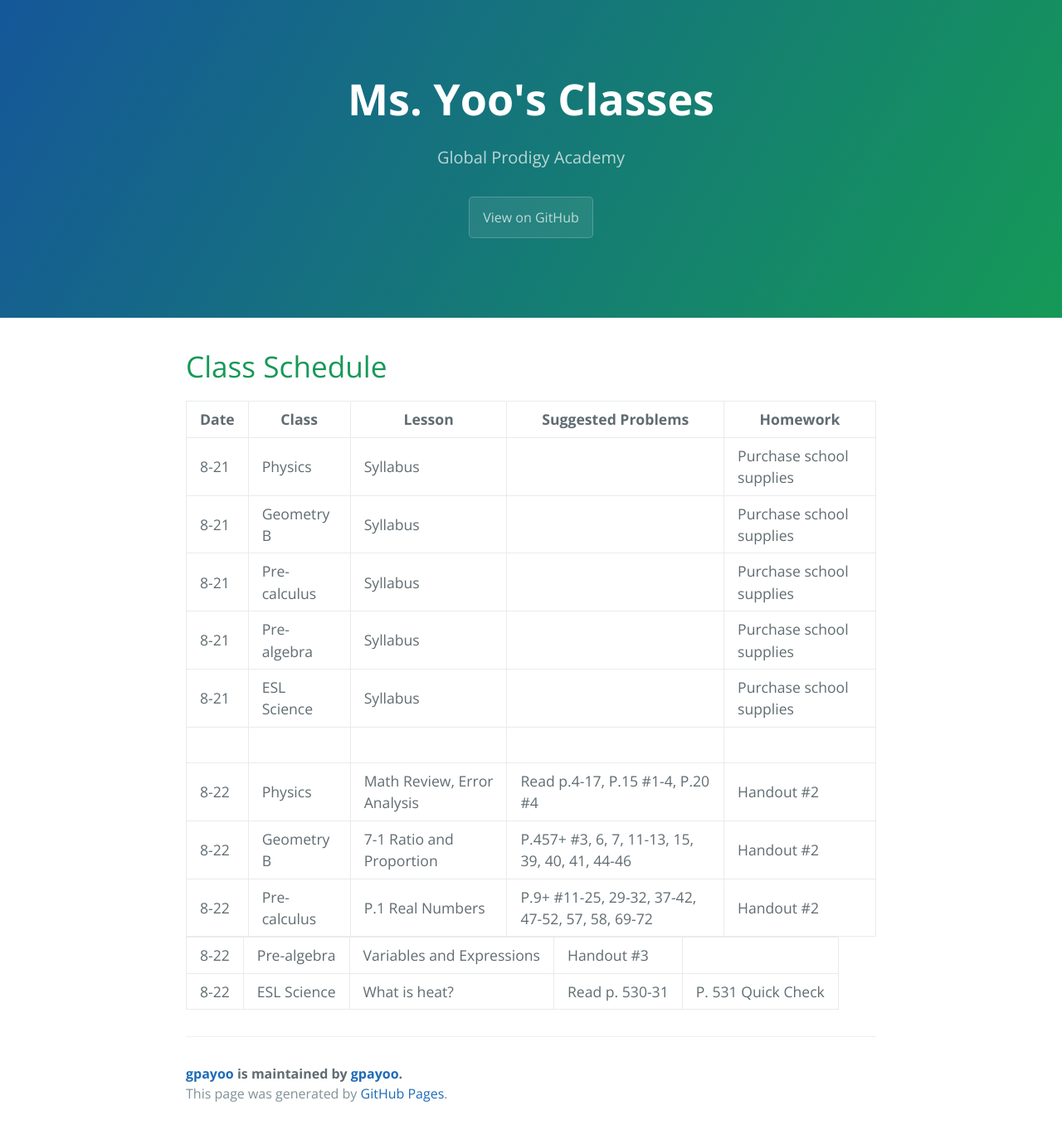
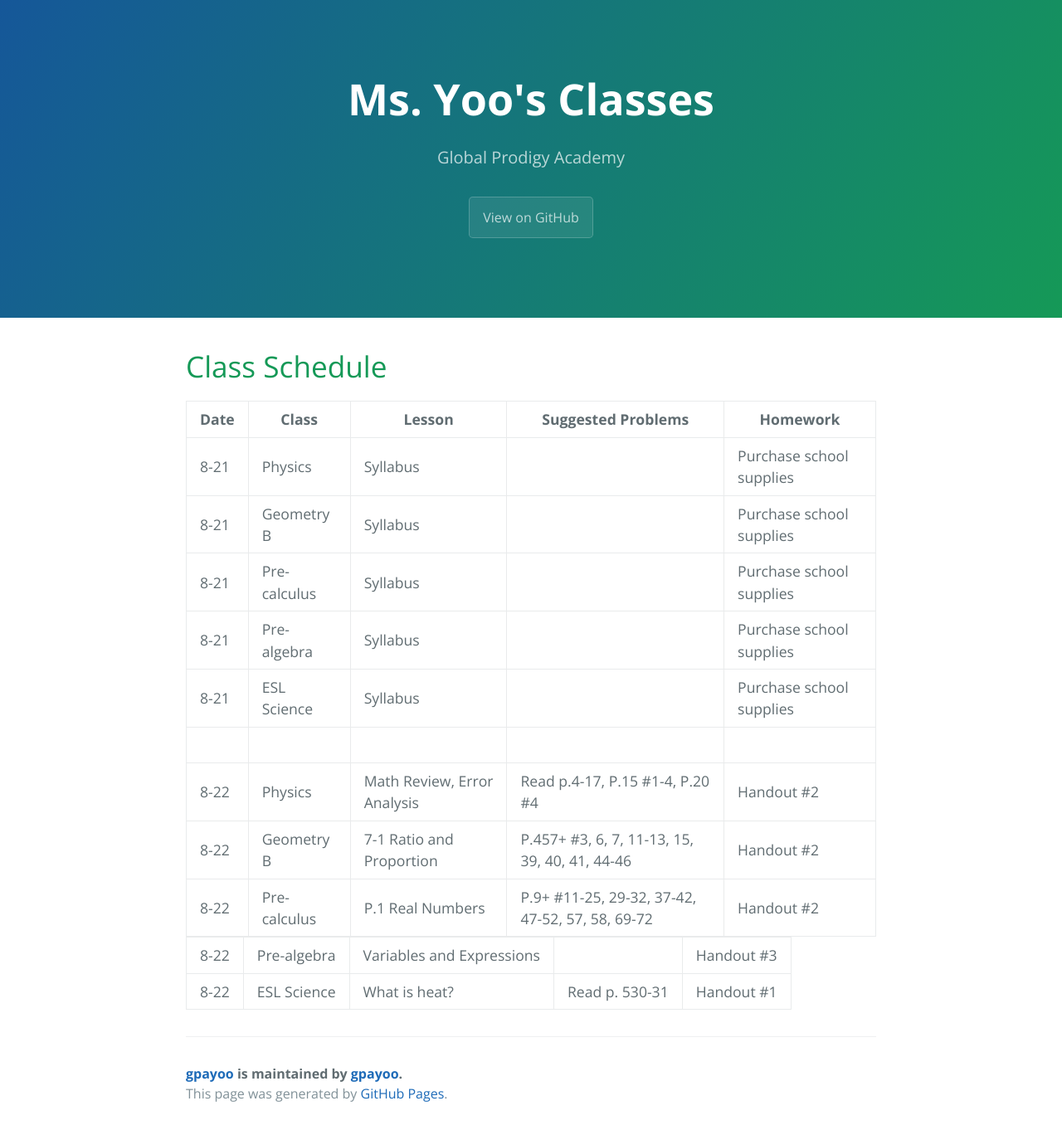
Before and after one commit to gpayoo/gpayoo, a Jekyll site: the page built from index.md, in a window 1280 px wide. Shown: the whole page at 83% size. Built offline with Jekyll 4.4.1, drawn with Linux system fonts in a browser that asks for light colours; our own code applies the rules of GitHub Pages for plain Markdown files.

Commit message:
Update index.md

```diff
--- a/index.md
+++ b/index.md
@@ -17,5 +17,5 @@ layout: default
 | 8-22 | Geometry B | 7-1 Ratio and Proportion | P.457+ #3, 6, 7, 11-13, 15, 39, 40, 41, 44-46 | Handout #2 |
 | 8-22 | Pre-calculus | P.1 Real Numbers | P.9+ #11-25, 29-32, 37-42, 47-52, 57, 58, 69-72 | Handout #2
 
-| 8-22 | Pre-algebra | Variables and Expressions | Handout #3
-| 8-22 | ESL Science | What is heat? | Read p. 530-31 | P. 531 Quick Check
+| 8-22 | Pre-algebra | Variables and Expressions | | Handout #3
+| 8-22 | ESL Science | What is heat? | Read p. 530-31 | Handout #1
```
